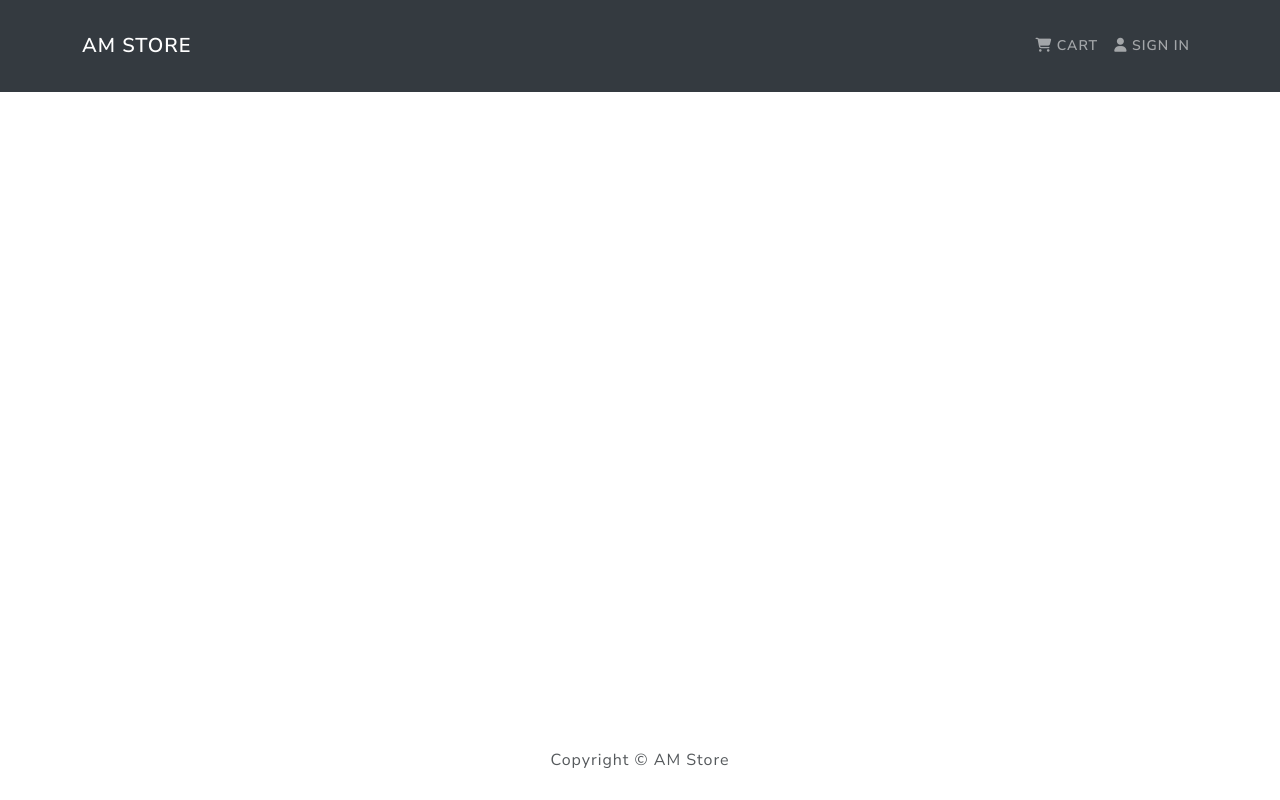
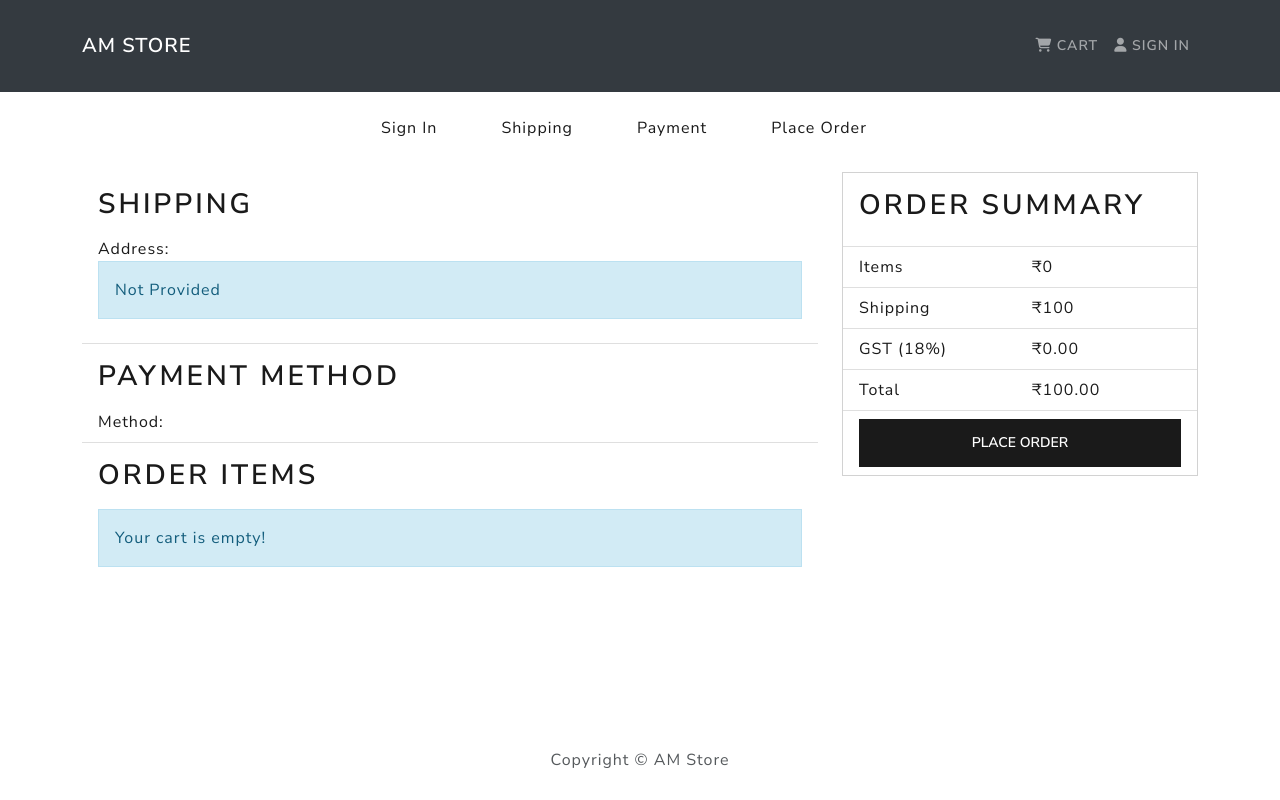
Before and after one commit to AnmolManocha/AM-Store, a React (Create React App) app in the folder frontend/: page /placeorder in a window 1280 px wide. Built offline with nearby package versions, Linux system fonts and the light colour scheme.

Commit message:
Added Place Order Screen

```diff
--- a/frontend/src/App.js
+++ b/frontend/src/App.js
@@ -11,6 +11,7 @@
 import ProfileScreen from './Screens/ProfileScreen'
 import ShippingScreen from './Screens/ShippingScreen'
 import PaymentScreen from './Screens/PaymentScreen'
+import PlaceOrderScreen from './Screens/PlaceOrderScreen'
 
 function App() {
   return (
@@ -27,6 +28,7 @@
             <Route path='/profile' element={<ProfileScreen />} />
             <Route path='/shipping' element={<ShippingScreen />} />
             <Route path='/payment' element={<PaymentScreen />} />
+            <Route path='/placeorder' element={<PlaceOrderScreen />} />
           </Routes>
         </Container>
       </main>
--- a/frontend/src/Screens/PaymentScreen.js
+++ b/frontend/src/Screens/PaymentScreen.js
@@ -1,4 +1,4 @@
-import React, { useState } from 'react'
+import React, { useEffect, useState } from 'react'
 import { Button, Form, Col } from 'react-bootstrap'
 import { useNavigate } from 'react-router-dom'
 import { useDispatch, useSelector } from 'react-redux'
@@ -13,9 +13,11 @@
   const cart = useSelector((state) => state.cart)
   const { shippingAddress } = cart
 
-  if (!shippingAddress) {
-    navigate('/shipping')
-  }
+  useEffect(() => {
+    if (!shippingAddress.address) {
+      navigate('/shipping')
+    }
+  }, [navigate, shippingAddress])
 
   const [paymentMethod, setPaymentMethod] = useState('PayPal')
 
@@ -31,9 +33,7 @@
       <h1>Payment Method</h1>
       <Form onSubmit={submitHandler}>
         <Form.Group>
-          <Form.Label as='legend'>
-            Select Method
-          </Form.Label>
+          <Form.Label as='legend'>Select Method</Form.Label>
           <Col>
             <Form.Check
               type='radio'
--- /dev/null
+++ b/frontend/src/Screens/PlaceOrderScreen.js
@@ -0,0 +1,140 @@
+import React, { useEffect } from 'react'
+import { Button, Card, Col, Image, ListGroup, Row } from 'react-bootstrap'
+import { useSelector } from 'react-redux'
+import { Link } from 'react-router-dom'
+import CheckoutSteps from '../components/CheckoutSteps'
+import Message from '../components/Message'
+
+function PlaceOrderScreen() {
+  const cart = useSelector((state) => state.cart)
+
+  useEffect(() => {}, [])
+
+  // Calc Prices
+  cart.itemsPrice = cart.cartItems.reduce(
+    (acc, item) => acc + item.price * item.qty,
+    0
+  )
+
+  cart.shippingPrice = cart.itemsPrice >= 1000 ? 0 : 100
+
+  cart.taxPrice = Number((0.18 * cart.itemsPrice).toFixed(2))
+
+  cart.totalPrice = cart.itemsPrice + cart.shippingPrice + cart.taxPrice
+
+  const placeOrderHandler = () => {
+    console.log(cart.shippingPrice)
+  }
+
+  return (
+    <>
+      <CheckoutSteps step1 step2 step3 step4 />
+      <Row>
+        <Col md={8}>
+          <ListGroup variant='flush'>
+            <ListGroup.Item>
+              <h2>Shipping</h2>
+              <p>
+                <strong>Address: </strong>
+                {!cart.shippingAddress.address ? (
+                  <Message>Not Provided</Message>
+                ) : (
+                  <>
+                    {cart.shippingAddress.address}, {cart.shippingAddress.city},{' '}
+                    {cart.shippingAddress.state} -{' '}
+                    {cart.shippingAddress.zipcode},{' '}
+                    {cart.shippingAddress.country}
+                  </>
+                )}
+              </p>
+            </ListGroup.Item>
+
+            <ListGroup.Item>
+              {/* Note refresh will remove payment method as they are not stored in localstorage */}
+              <h2>Payment Method</h2>
+              <strong>Method: </strong>
+              {cart.paymentMethod}
+            </ListGroup.Item>
+
+            <ListGroup.Item>
+              <h2>Order Items</h2>
+              {cart.cartItems.length === 0 ? (
+                <Message>Your cart is empty!</Message>
+              ) : (
+                <ListGroup variant='flush'>
+                  {cart.cartItems.map((item) => (
+                    <ListGroup.Item key={item.product}>
+                      <Row>
+                        <Col md={2}>
+                          <Image
+                            src={item.image}
+                            alt={item.name}
+                            fluid
+                            rounded
+                          />
+                        </Col>
+                        <Col>
+                          <Link to={`/product/${item.product}`}>
+                            {item.name}
+                          </Link>
+                        </Col>
+                        <Col md={4}>
+                          {item.qty} x ₹{item.price} = ₹{item.qty * item.price}
+                        </Col>
+                      </Row>
+                    </ListGroup.Item>
+                  ))}
+                </ListGroup>
+              )}
+            </ListGroup.Item>
+          </ListGroup>
+        </Col>
+        <Col md={4}>
+          <Card>
+            <ListGroup variant='flush'>
+              <ListGroup.Item>
+                <h2>Order Summary</h2>
+              </ListGroup.Item>
+              <ListGroup.Item>
+                <Row>
+                  <Col>Items</Col>
+                  <Col>₹{cart.itemsPrice}</Col>
+                </Row>
+              </ListGroup.Item>
+              <ListGroup.Item>
+                <Row>
+                  <Col>Shipping</Col>
+                  <Col>₹{cart.shippingPrice}</Col>
+                </Row>
+              </ListGroup.Item>
+              <ListGroup.Item>
+                <Row>
+                  <Col>GST (18%)</Col>
+                  <Col>₹{cart.taxPrice.toFixed(2)}</Col>
+                </Row>
+              </ListGroup.Item>
+              <ListGroup.Item>
+                <Row>
+                  <Col>Total</Col>
+                  <Col>₹{cart.totalPrice.toFixed(2)}</Col>
+                </Row>
+              </ListGroup.Item>
+              <ListGroup.Item>
+                <Button
+                  type='button'
+                  className='btn-block w-100'
+                  disabled={cart.cartItems === 0}
+                  onClick={placeOrderHandler}
+                >
+                  Place Order
+                </Button>
+              </ListGroup.Item>
+            </ListGroup>
+          </Card>
+        </Col>
+      </Row>
+    </>
+  )
+}
+
+export default PlaceOrderScreen
--- a/frontend/src/Screens/ShippingScreen.js
+++ b/frontend/src/Screens/ShippingScreen.js
@@ -37,6 +37,7 @@
             placeholder='Address'
             value={address}
             onChange={(e) => setAddress(e.target.value)}
+            required
           ></Form.Control>
         </Form.Group>
         <Form.Group controlId='city' className='pb-3'>
@@ -46,6 +47,7 @@
             placeholder='City'
             value={city}
             onChange={(e) => setCity(e.target.value)}
+            required
           ></Form.Control>
         </Form.Group>
         <Form.Group controlId='state' className='pb-3'>
@@ -55,6 +57,7 @@
             placeholder='State'
             value={state}
             onChange={(e) => setState(e.target.value)}
+            required
           ></Form.Control>
         </Form.Group>
         <Form.Group controlId='zipcode' className='pb-3'>
@@ -64,6 +67,7 @@
             placeholder='Zipcode'
             value={zipcode}
             onChange={(e) => setZipcode(e.target.value)}
+            required
           ></Form.Control>
         </Form.Group>
         <Form.Group controlId='country' className='pb-3'>
@@ -73,6 +77,7 @@
             placeholder='Country'
             value={country}
             onChange={(e) => setCountry(e.target.value)}
+            required
           ></Form.Control>
         </Form.Group>
         <Button type='submit' variant='primary'>
```
